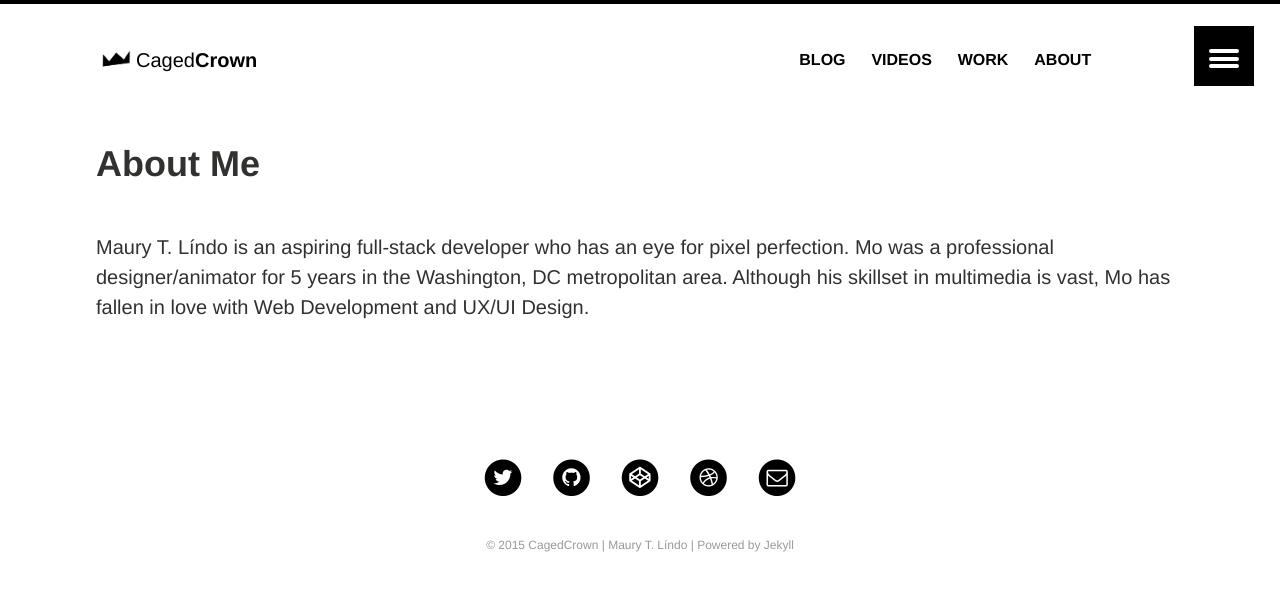
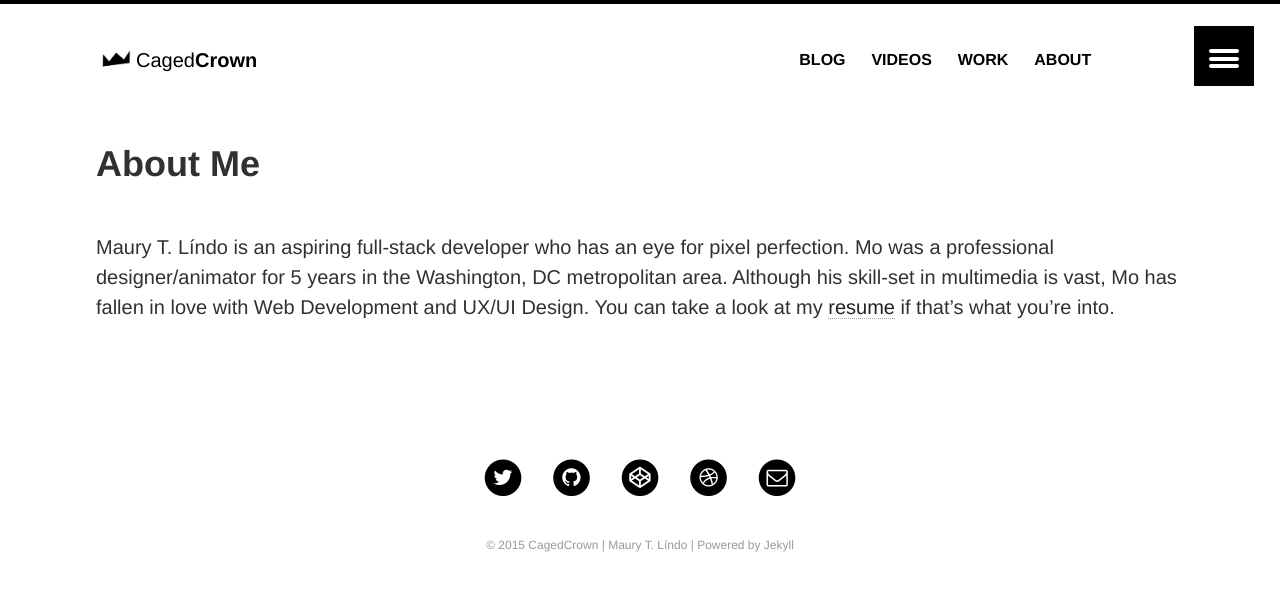
Before and after one commit to cagedcrown/cagedcrown.github.io, a Jekyll site: the page built from about/index.md, in a window 1280 px wide. Shown: the top 591 px of the page. Built offline with Jekyll 4.4.1, drawn with Linux system fonts in a browser that asks for light colours.

Commit message:
adding resume

```diff
--- a/about/index.md
+++ b/about/index.md
@@ -11,4 +11,4 @@ image:
   thumb:
 ---
 
-Maury T. Líndo is an aspiring full-stack developer who has an eye for pixel perfection. Mo was a professional designer/animator for 5 years in the Washington, DC metropolitan area. Although his skillset in multimedia is vast, Mo has fallen in love with Web Development and UX/UI Design.
+Maury T. Líndo is an aspiring full-stack developer who has an eye for pixel perfection. Mo was a professional designer/animator for 5 years in the Washington, DC metropolitan area. Although his skill-set in multimedia is vast, Mo has fallen in love with Web Development and UX/UI Design. You can take a look at my [resume]({{ cagedcrown.com }}/pdf/lindo_resume_2015.pdf) if that's what you're into.
```
Also changed, not shown: 1 other file.
